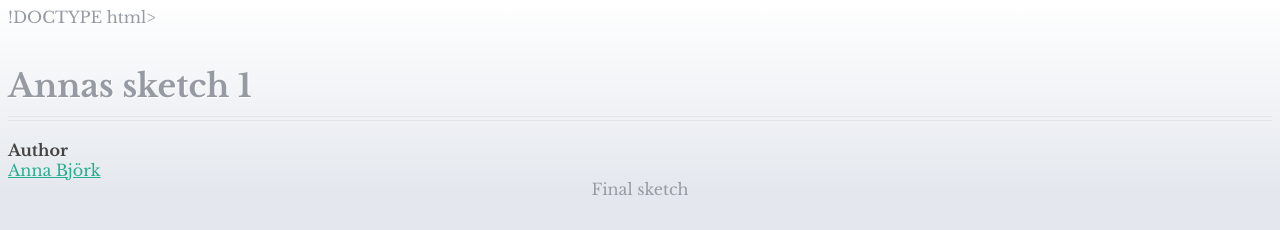
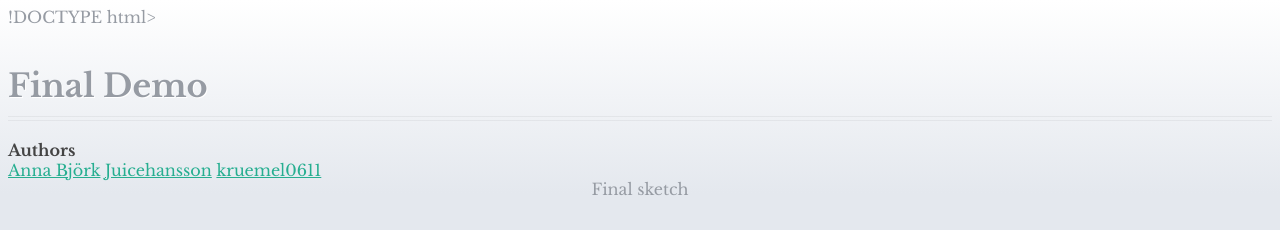
Before and after one commit to juicehansson/verletSketches, a website with bundled scripts: page sketches/theBigOne/finalsketch.html in a window 1280 px wide. Shown: the top 230 px of the page. Built offline with nearby package versions, Linux system fonts and the light colour scheme.

Commit message:
Adding authors

```diff
--- a/sketches/theBigOne/finalsketch.html
+++ b/sketches/theBigOne/finalsketch.html
@@ -17,10 +17,12 @@
 <body>
     <script type="text/javascript" src="./../../site/js/common.js"></script>
     <h1>
-       Annas sketch 1
+     Final Demo
     </h1>
-    <h4>Author</h4>
+    <h4>Authors</h4>
     <a href="https://github.com/Annabjoerk" target="_blank">Anna Björk</a>
+    <a href="https://github.com/juicehansson" target="_blank">Juicehansson</a>
+    <a href="https://github.com/kruemel0611" target="_blank">kruemel0611</a>
 
     <center>
         Final sketch
```
